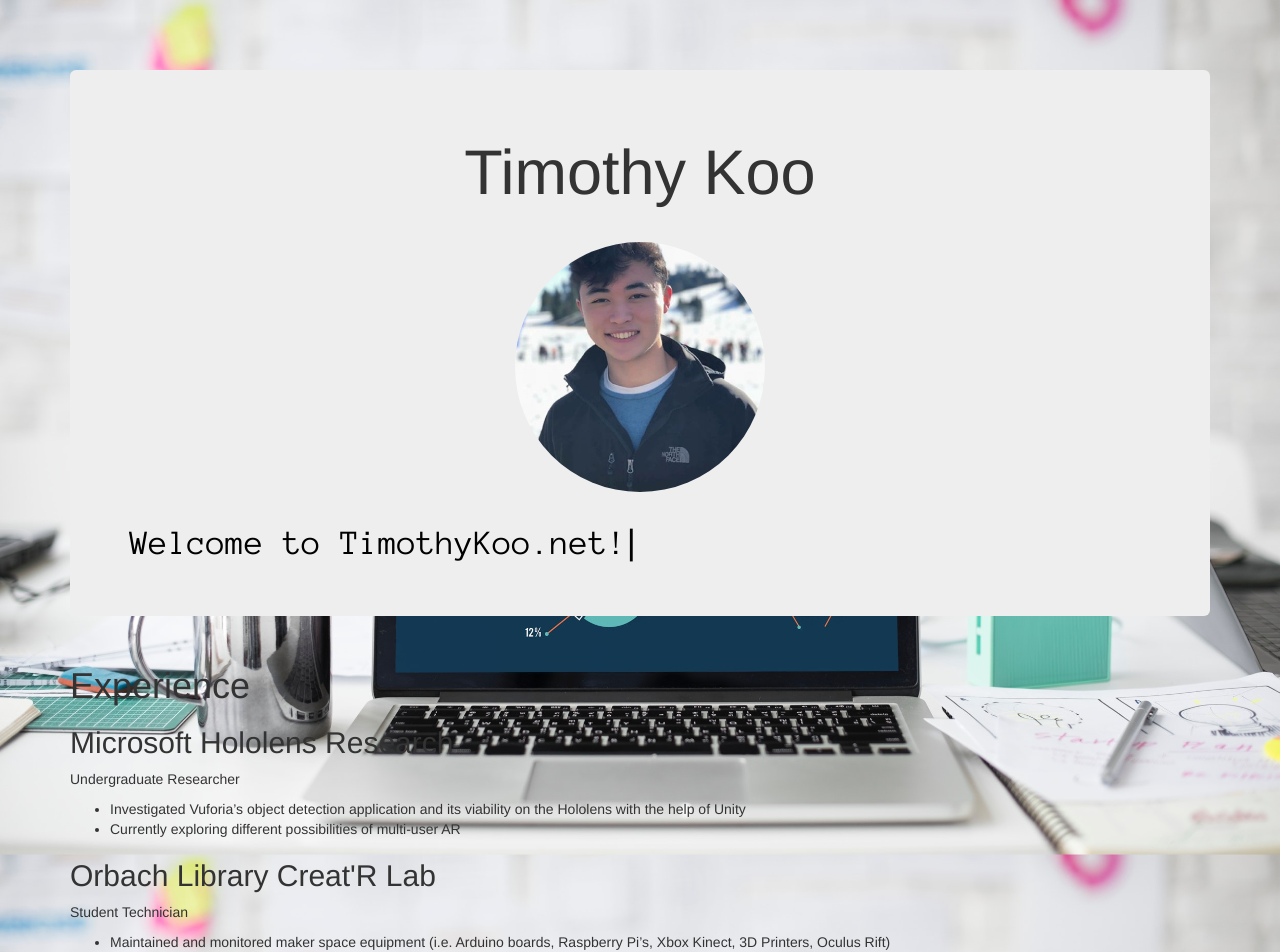
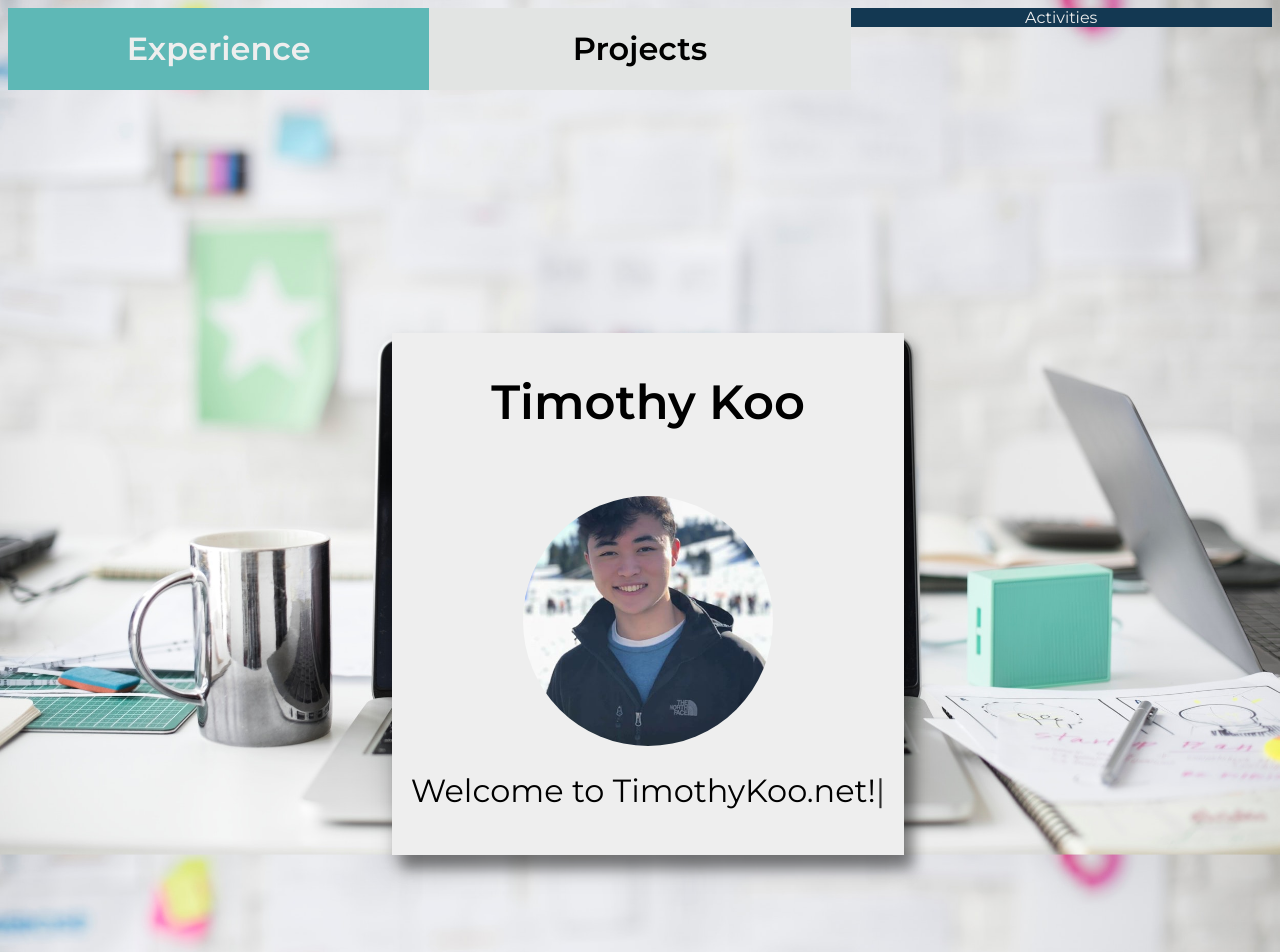
Before and after one commit to TimothyKool/tempWebsite, a plain HTML site: page index.html in a window 1280 px wide. Shown: the top 952 px of the page. Drawn offline with nearby package versions, Linux system fonts and the light colour scheme.

Commit message:
Added sections and styling

```diff
--- a/css/style.css
+++ b/css/style.css
@@ -1,71 +1,76 @@
-
-body {
-    padding-top: 70px;
-    background: url('/images/computer-image.jpg') no-repeat center center fixed;
-    -webkit-background-size: cover;
-    -moz-background-size: cover;
-    -o-background-size: cover;
-    background-size: cover;
-
-}
-
-#section1 {
-    height: 100%;
-    min-height: 100%;
-}
-
-#section2 {
+html {
     height: 100%;
 }
 
-#section3 {
+body {
     height: 100%;
+    background: url('../images/computer-image.jpg') no-repeat center center fixed;
+    background-size: cover;
 }
 
-#section4 {
-    height: 100%;
+section {
+    height: 100vh;
+    width: 100vw;
+    overflow-wrap: normal;
+    overflow: auto;
+    align-content: center;
 }
 
-#typed-strings {
-    padding-top: 25px;
+section:nth-child(3) {
+    background: #5EB8B6;
+    color: #eee;
+    font-family: 'Montserrat', sans-serif;
 }
 
-#typed {
+section:nth-child(4) {
+    background: #E2E4E3;
     color: black;
-    font-family: 'Anonymous Pro';
-    font-size: 3em;
+    font-family: 'Montserrat', sans-serif;
 }
 
-#typedStyling {
-    padding-top: 25px;
+section:nth-child(5) {
+    background: #133852;
+    color: #eee;
+    font-family: 'Montserrat', sans-serif;
 }
 
-.typed-cursor {
-    color: black;
-    font-size: 3em;
+.column {
+    float: left;
+    overflow-wrap: normal;
+    overflow: auto;
+    text-align: center;
+    width: 33.33%;
+    font-family: 'Montserrat', sans-serif;
+    position: relative;
+    bottom: 0%;
 }
 
-@media (min-width: 300px) {
-    #typed {
-        color: black;
-        font-size: 1.5em;
-    }
-    .typed-cursor {
-        font-size: 1.5em;
-    }
+#column1 {
+    background-color: #5EB8B6;
+    color: #eee;
 }
 
-@media (min-width: 500px) {
-    #typed {
-        color: black;
-        font-size: 2.5em;
-    }
-    .typed-cursor {
-        font-size: 2.5em;
-    }
+#column2 {
+    background-color: #133852;
+    color: #eee;
+}
+
+#column3 {
+    background-color: #E2E4E3;
+    color: black;
+}
+
+.row:after {
+    content: "";
+    display: table;
+    clear: both;
+    padding-bottom: 13vh;
 }
 
 #title {
+    font-family: 'Montserrat', sans-serif;
+    font-weight: 600;
+    font-size: 3em;
     text-align: center;
     padding-bottom: 25px;
 }
@@ -80,8 +85,117 @@ body {
     border-radius: 50%;
 }
 
-/*.jumbotron {
+#box {
+    display: block;
+    width: 35%;
+    overflow-wrap: normal;
+    overflow: auto;
+    background-color: #eee;
+    color: black;
+    -moz-box-shadow: 10px 14px 13px rgba(0,0,0,0.4),
+                 0px 8px 13px rgba(0,0,0,0.1),
+                 0px 18px 23px rgba(0,0,0,0.1);
+    -webkit-box-shadow: 0px 14px 3px rgba(0,0,0,0.4),
+                 10px 8px 13px rgba(0,0,0,0.1),
+                 0px 18px 23px rgba(0,0,0,0.1);
+    box-shadow: 10px 14px 13px rgba(0,0,0,0.4),
+                 0px 8px 13px rgba(0,0,0,0.1),
+                 0px 18px 23px rgba(0,0,0,0.1);
+    margin: auto;
+}
 
-    background-color: transparent;
-    min-height: 100%;
-}*/
+/* #typed-strings {
+    color: black;
+    font-size: 3em;
+} */
+
+#typedStyling {
+    padding-top: 25px;
+    padding-bottom: 45px;
+    text-align: center;
+    font-family: 'Montserrat', sans-serif;
+    font-size: 2em;
+}
+
+.typed-cursor {
+    color: black;
+    font-size: inherit;
+}
+
+@media (max-width: 950px) {
+    #typed-strings {
+        font-size: 1.5em;
+        padding-top: 25px;
+        padding-bottom: 15px;
+    }
+    #box {
+        width: 70%;
+    }
+}
+
+@media (max-width: 950px) {
+    #typed-strings {
+        font-size: 1.5em;
+        padding-top: 25px;
+        padding-bottom: 15px;
+    }
+    #box {
+        width: 70%;
+    }
+}
+
+@media (max-width: 950px) {
+    #typed-strings {
+        font-size: 1.5em;
+        padding-top: 25px;
+        padding-bottom: 15px;
+    }
+    #box {
+        width: 70%;
+    }
+}
+
+@media (max-width: 1165px) {
+    #typed-strings {
+        padding-top: 25px;
+        padding-bottom: 15px;
+    }
+    #box {
+        width: 60%;
+    }
+}
+
+@media (max-width: 1250px) {
+    #typed-strings {
+        padding-top: 25px;
+        padding-bottom: 15px;
+    }
+    #box {
+        width: 50%;
+    }
+}
+
+@media (max-width: 1350px) {
+    #typed-strings {
+        padding-top: 25px;
+        padding-bottom: 15px;
+    }
+    #box {
+        width: 40%;
+    }
+}
+
+.contentStyling {
+    position: relative;
+    float: left;
+    overflow-wrap: normal;
+    overflow: auto;
+    top: 50%;
+    left: 50%;
+    transform: translate(-50%, -50%);
+}
+
+.spacing {
+    content: "";
+    padding-top: 25px;
+}
--- a/index.html
+++ b/index.html
@@ -3,35 +3,45 @@
 <head>
 	<title>Timothy Koo</title>
 	<link rel="stylesheet" type="text/css" href="css/style.css">
-	<link rel="stylesheet" type="text/css" href="https://maxcdn.bootstrapcdn.com/bootstrap/3.3.5/css/bootstrap.min.css">
-	<link rel="stylesheet" type="text/css" href="https://maxcdn.bootstrapcdn.com/font-awesome/4.4.0/css/font-awesome.min.css">
-	<link href="https://fonts.googleapis.com/css?family=Anonymous+Pro" rel="stylesheet">
+	<!-- <link rel="stylesheet" type="text/css" href="https://maxcdn.bootstrapcdn.com/bootstrap/3.3.5/css/bootstrap.min.css">
+	<link rel="stylesheet" type="text/css" href="https://maxcdn.bootstrapcdn.com/font-awesome/4.4.0/css/font-awesome.min.css"> -->
+	<link href="https://fonts.googleapis.com/css?family=Montserrat:400,600" rel="stylesheet">
 	<script src="https://cdn.jsdelivr.net/npm/typed.js@2.0.9"></script>
 </head>
 <body>
+<div class="row">
+	<div class="column" id="column1">
+		<h1>Experience</h1>
+	</div>
+	<div class="column" id="column3">
+		<h1>Projects</h1>
+	</div>
+	<div class="column" id="column2">
+		<h1>Extracurricular Activity</h1>
+	</div>
+</div>
 
-	<div id="section1">
-		<div class="container">
-			<div class="jumbotron">
+<!-- <div class="spacing"></div> -->
+
+<!-- Intro Section -->
+<section>
+	<div id="box">
 		<h1 id="title">Timothy Koo</h1>
 		<img src="images/self.jpg" alt="Picture of myself" id="selfie">
 		<!-- typed: where it types over -->
 		<!-- typed-strings: what it actually types out -->
 		<div id="typedStyling">
+			<div id="typed-strings">
+				<p>Welcome to TimothyKoo.net!</p>
+			</div>
 			<span id="typed"></span>
-						<div id="typed-strings">
-							<h1></h1>
-							<h1>Welcome to TimothyKoo.net!</h1>
 		</div>
 	</div>
-			</div>
-		</div>
-	</div>
+</section>
 
 <!-- Work Experience -->
-	<div id="section2">
-		<div class="container">
-			<!-- <div class="jumbotron"> -->
+<section>
+	<div class="contentStyling">
 		<h1>Experience</h1>
 
 		<h2>Microsoft Hololens Research</h2>
@@ -56,17 +66,25 @@
 			<li>Supported a candidate pool of 60+ individuals and a 20K+ student body</li>
 			<li>Saved student body $8k+ in unnecessary spending</li>
 		</ul>
+	</div>
+</section>
 
-			<!-- </div> -->
+<!-- Projects -->
+<section>
+	<div class="contentStyling">
+		<h1>Projects</h1>
+		<h2>Tic Tac Toe</h2>
+		<ul>
+			<li>Utilizes array manipulation to place marks on the game board for an interactive two player tic tac toe game</li>
+			<li>Implements user-defined functions to organize the content of the code</li>
+		</ul>
 	</div>
-	</div>
+</section>
 
 <!-- Extracurricular Activity -->
-	<div id="section3">
-		<div class="container">
-			<!-- <div class="jumbotron"> -->
+<section>
+	<div class="contentStyling">
 		<h1>Extracurricular Activity</h1>
-
 		<h2>ACM (Association for Computing Machinery)</h2>
 		<p>Outreach Chair</p>
 		<ul>
@@ -93,24 +111,9 @@
 			<li>Used labVIEW to program a robot that could hold and release a large ball</li>
 			<li>Placed third in the First Robotics Competition San Diego Regionals</li>
 		</ul>
-			<!-- </div> -->
 	</div>
-	</div>
+</section>
 
-
-<!-- Projects -->
-	<div id="section4">
-		<div class="container">
-			<div class="jumbotron">
-				<h1>Projects</h1>
-				<h2>Tic Tac Toe</h2>
-				<ul>
-					<li>Utilizes array manipulation to place marks on the game board for an interactive two player tic tac toe game</li>
-					<li>Implements user-defined functions to organize the content of the code</li>
-				</ul>
-			</div>
-		</div>
-	</div>
 	<!-- <div class="section2">
 		fd
 	</div> -->
@@ -124,6 +127,6 @@
 
 <script src="js/animations.js"></script>
 <script src="https://code.jquery.com/jquery-2.1.4.js"></script>
-	<script src="https://maxcdn.bootstrapcdn.com/bootstrap/3.3.5/js/bootstrap.min.js"></script>
+<!-- <script src="https://maxcdn.bootstrapcdn.com/bootstrap/3.3.5/js/bootstrap.min.js"></script> -->
 </body>
 </html>
--- a/js/animations.js
+++ b/js/animations.js
@@ -1,7 +1,7 @@
 var typed = new Typed('#typed', {
 	stringsElement: '#typed-strings',
 	startDelay: 10,
-	typeSpeed: 100,
+	typeSpeed: 50,
 	backSpeed: 70,
 	showCursor: true,
   	cursorChar: '|',
@@ -9,8 +9,14 @@ var typed = new Typed('#typed', {
 	smartBackspace: true,
 });
 
-var typed2 = new Typed('#typed2', {
-	strings: [
-	  "git push --force ^1000\n `pushed to origin with option force`"
-	]
-});
+// alert(screen.width);
+
+if (screen.width < 1166) {
+	document.getElementById("column2").innerHTML = "Activities";
+}
+
+// var typed2 = new Typed('#typed2', {
+// 	strings: [
+// 	  "git push --force ^1000\n `pushed to origin with option force`"
+// 	]
+// });
```
Lines whose indentation alone changed are shown as unchanged.
